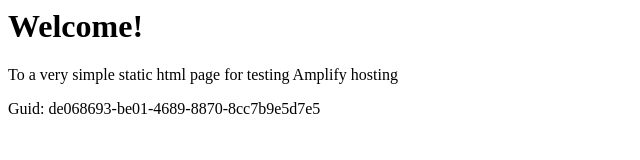
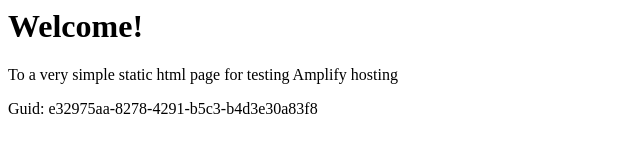
Before and after one commit to aws-aemilia-nrt/Github-PR-Commit-Integration-Test-DoNotTouch-GitHubWebhookPushCanaryTest-v1-prod-ap-northeast-1, a website: page src/index.html in a window 1280 px wide. Shown: the full height of the page, 0-640 px from the left. Drawn offline with Linux system fonts and the light colour scheme.

Commit message:
commit from integ tests

```diff
--- a/src/index.html
+++ b/src/index.html
@@ -12,6 +12,6 @@
 <body>
     <h1>Welcome!</h1>
     <p>To a very simple static html page for testing Amplify hosting</p>
-    <p>Guid: de068693-be01-4689-8870-8cc7b9e5d7e5</p></body>
+    <p>Guid: e32975aa-8278-4291-b5c3-b4d3e30a83f8</p></body>
 
 </html>
```
